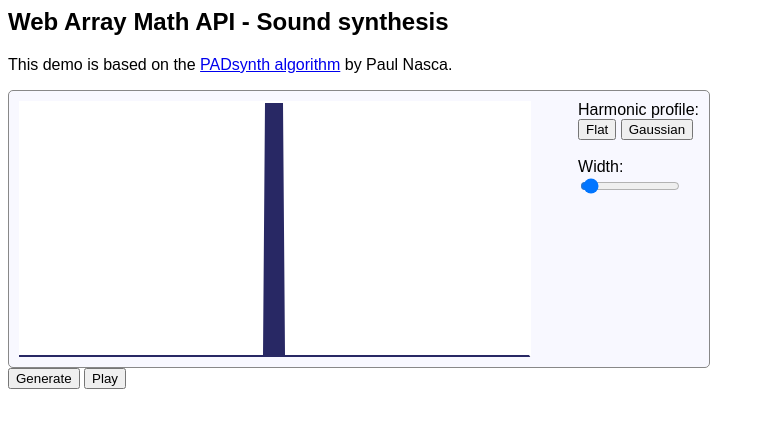
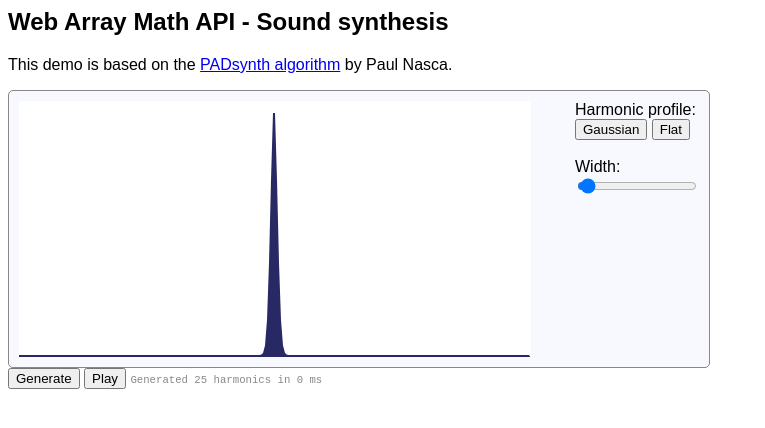
Before and after one commit to opera-mage/webarraymath, a plain HTML site: page demos/fft-synth.html in a window 1280 px wide. Both pictures are taken after a click on the input "Generate". Shown: the whole page, without its empty margins (0-765 px from the left). Drawn offline with Linux system fonts and the light colour scheme.

Commit message:
Fixes to the FFT synth

```diff
--- a/demos/fft-synth.html
+++ b/demos/fft-synth.html
@@ -14,6 +14,11 @@ body {
 }
 #buttons-right {
   float: right;
+}
+#output {
+  font-family: monospace;
+  color: #888;
+  font-size: 8pt;
 }
 </style>
 <script type="text/javascript" src="../polyfill/webarraymath.js"></script>
@@ -33,7 +38,7 @@ function Demo() {
     height: 0
   };
 
-  var m_profile_type = 'flat';
+  var m_profile_type = 'gaussian';
   var m_profile_size = 0.25;
   var m_profile = new Float32Array(PROFILE_SIZE);
 
@@ -49,6 +54,10 @@ function Demo() {
 
   var m_audioContext;
   var m_audioBuffer;
+
+  var showStatus = function (msg) {
+    document.getElementById("output").innerHTML = msg;
+  };
 
   this.init = function () {
     // Initialize canvas.
@@ -74,7 +83,7 @@ function Demo() {
   };
 
   var updateProfileWidth = function (e) {
-    m_profile_size = document.getElementById("profileWidth").value / 255;
+    m_profile_size = document.getElementById("profileWidth").value / 512;
     generateProfile();
     drawProfile();
   };
@@ -194,7 +203,7 @@ function Demo() {
 
     createSound();
 
-    alert("Generated " + (harmonic - 1) + " harmonics in " + t + " ms");
+    showStatus("Generated " + (harmonic - 1) + " harmonics in " + t + " ms");
   };
 
   this.play = function () {
@@ -223,11 +232,11 @@ by Paul Nasca.</p>
 <div id="editor">
 <div id="buttons-right">
 Harmonic profile:<br />
+<input type="submit" value="Gaussian" onclick="demo.setHarmonicProfile('gaussian')" />
 <input type="submit" value="Flat" onclick="demo.setHarmonicProfile('flat')" />
-<input type="submit" value="Gaussian" onclick="demo.setHarmonicProfile('gaussian')" />
 <br /><br />
 Width:<br />
-<input id="profileWidth" type="range" name="points" min="1" max="256" value="10" style="width: 100px" />
+<input id="profileWidth" type="range" name="points" min="3" max="256" value="10" style="width: 120px" />
 </p>
 </div>
 <canvas id="canvas" width="512" height="256"></canvas>
@@ -235,6 +244,7 @@ Width:<br />
 <div>
 <input type="submit" value="Generate" onclick="demo.generate()" />
 <input type="submit" value="Play" onclick="demo.play()" />
+<span id="output"></span>
 </div>
 </body>
 </html>
```
